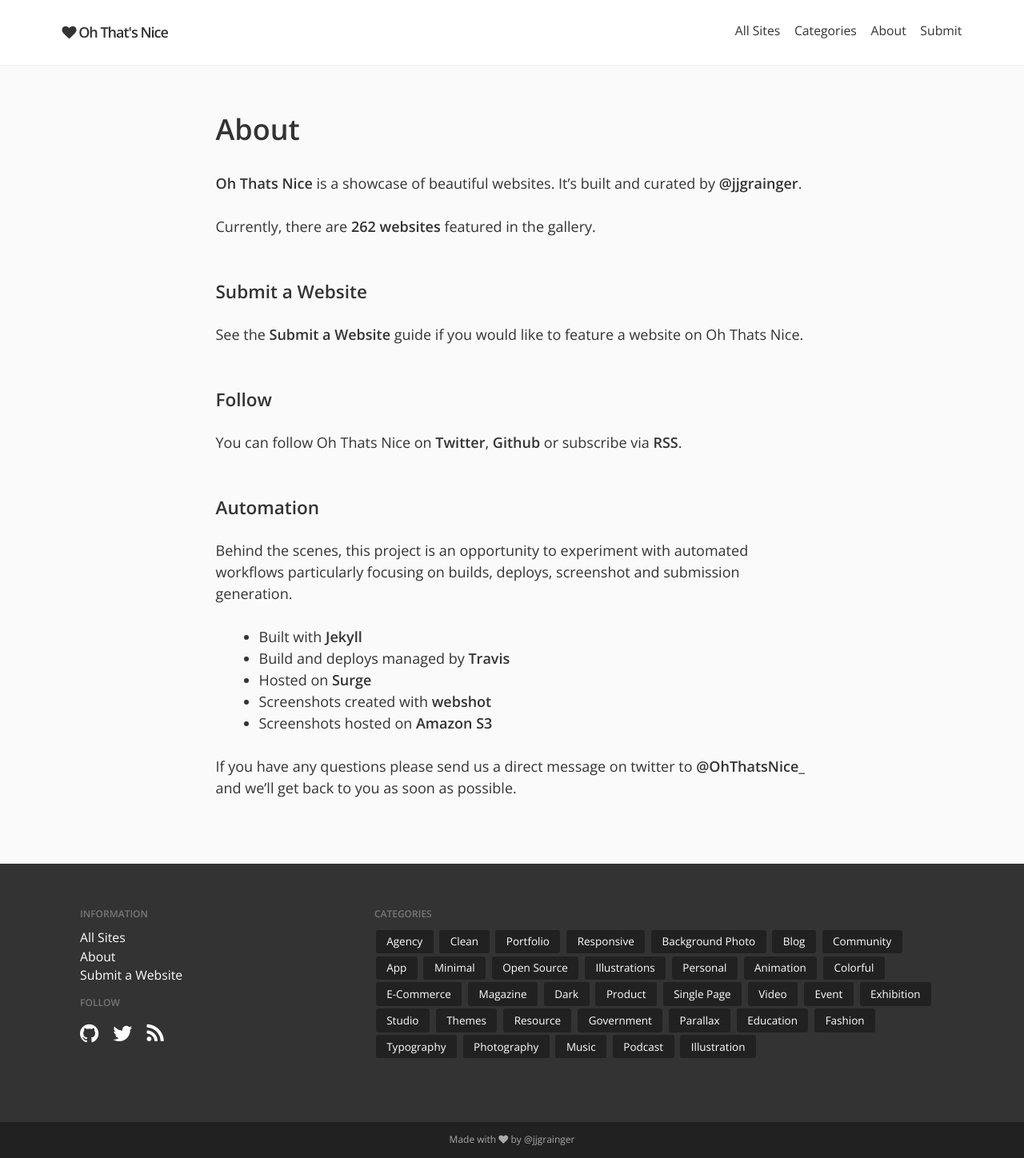
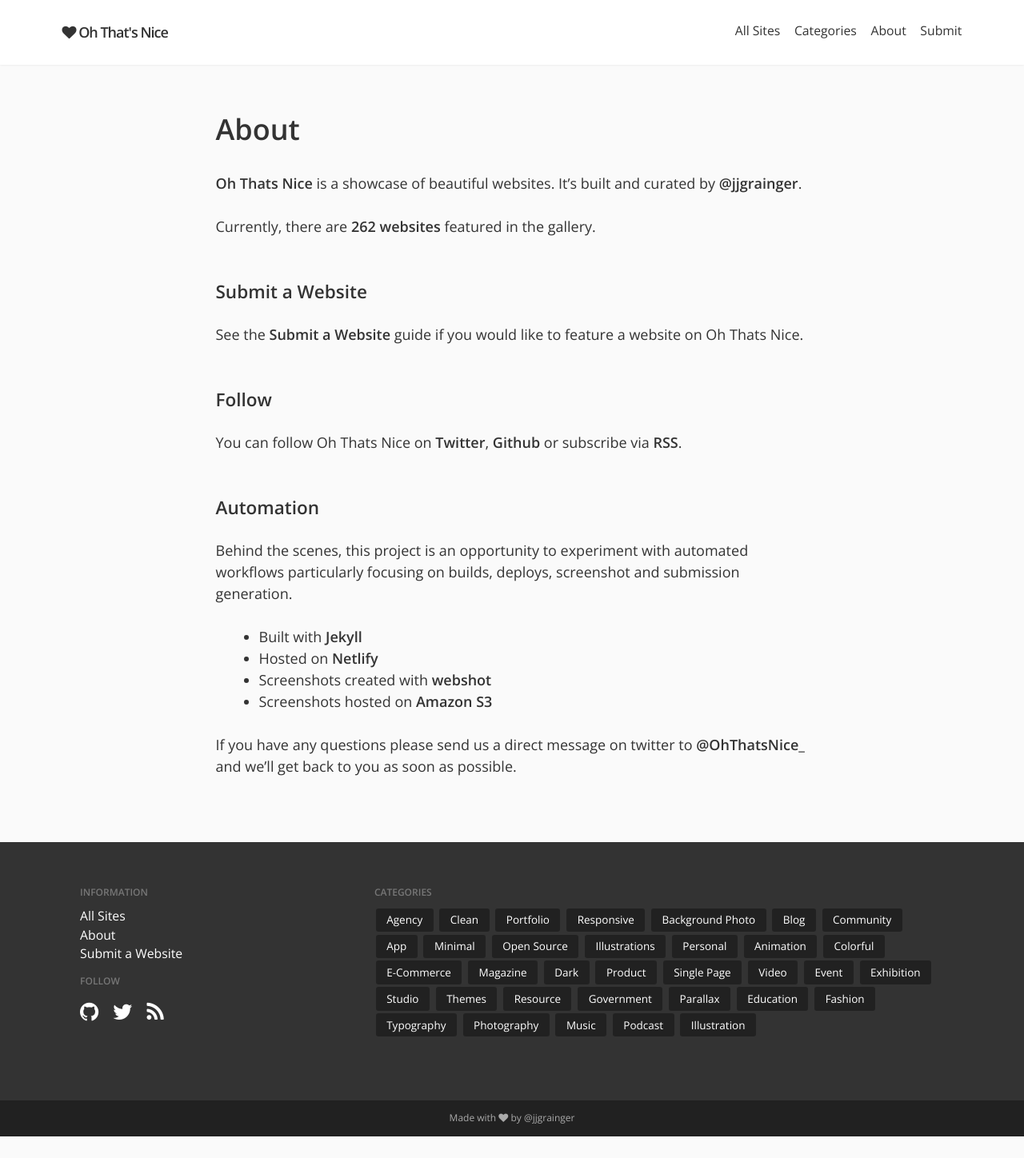
Before and after one commit to jjgrainger/ohthatsnice, a Jekyll site: the page built from about.md, in a window 1280 px wide. Shown: the whole page at 80% size. Built offline with Jekyll 4.4.1, drawn with Linux system fonts in a browser that asks for light colours; nearby versions of some CDN libraries; after the commit the page ends 1421 px from its top, so only the background shows below that.

Commit message:
update hosting information

```diff
--- a/about.md
+++ b/about.md
@@ -20,8 +20,7 @@
 Behind the scenes, this project is an opportunity to experiment with automated workflows particularly focusing on builds, deploys, screenshot and submission generation.
 
 * Built with [Jekyll](https://jekyllrb.com/)
-* Build and deploys managed by [Travis](https://travis-ci.org)
-* Hosted on [Surge](http://surge.sh/)
+* Hosted on [Netlify](https://netlify.com/)
 * Screenshots created with [webshot](https://github.com/jjgrainger/webshot)
 * Screenshots hosted on [Amazon S3](https://aws.amazon.com/s3)
 
```
Also changed, not shown: README.md.
